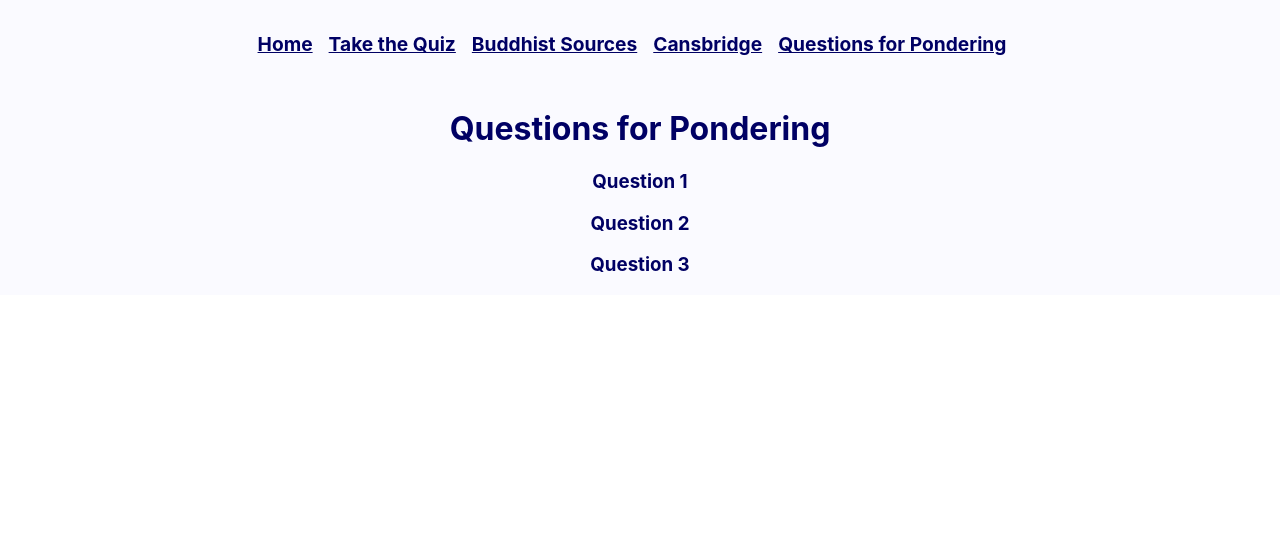
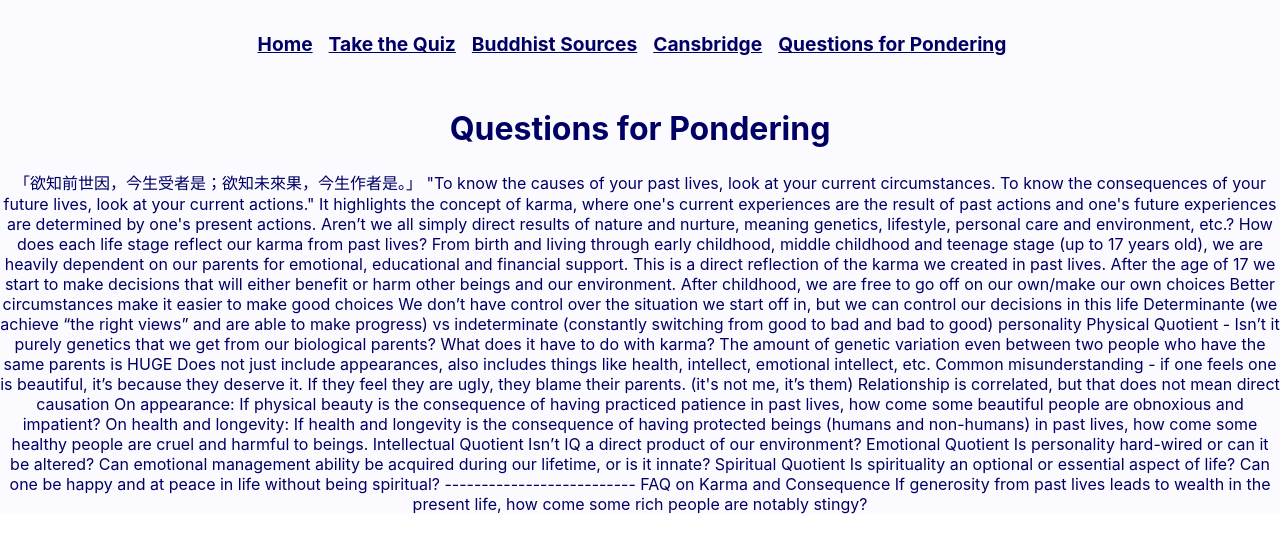
Before and after one commit to TheFloatingString/self-reflection-frontend, a React (Create React App) app: page /faq in a window 1280 px wide. Shown: the top 552 px of the page. Built offline with nearby package versions, Linux system fonts and the light colour scheme.

Commit message:
WIP add Questions for Pondering

```diff
--- a/src/pages/FaqPage.js
+++ b/src/pages/FaqPage.js
@@ -23,26 +23,93 @@ function FaqPage() {
     <div className='App'>
         <NavigationBar />
             <h1>Questions for Pondering</h1>
-                <h3 onClick={toggleQuestion1} style={{ cursor: 'pointer' }}>Question 1</h3>
-                {showQuestion1 && (
-                <div style={{ marginTop: '1rem' }}>
-                    <p>Answer 1</p>
-                </div>
-                )}
-                <h3 onClick={toggleQuestion2} style={{ cursor: 'pointer', marginTop: '1rem' }}>Question 2</h3>
-                {showQuestion2 && (
-                <div style={{ marginTop: '1rem' }}>
-                    <p>Answer 2</p>
-                </div>
-                )}
-                <h3 onClick={toggleQuestion3} style={{ cursor: 'pointer', marginTop: '1rem' }}>Question 3</h3>
-                {showQuestion3 && (
-                <div style={{ marginTop: '1rem' }}>
-                    <p>Answer 3</p>
-                </div>
-                )}
+
+
+「欲知前世因，今生受者是；欲知未來果，今生作者是。」
+"To know the causes of your past lives, look at your current circumstances. To know the consequences of your future lives, look at your current actions."
+
+It highlights the concept of karma, where one's current experiences are the result of past actions and one's future experiences are determined by one's present actions.
+
+
+Aren’t we all simply direct results of nature and nurture, meaning genetics, lifestyle, personal care and environment, etc.?
+
+How does each life stage reflect our karma from past lives?
+  From birth and living through early childhood, middle childhood and teenage stage (up to 17 years old), we are heavily dependent on our parents for emotional, educational and financial support. This is a direct reflection of the karma we created in past lives.
+
+  After the age of 17 we start to make decisions that will either benefit or harm other beings and our environment.
+
+After childhood, we are free to go off on our own/make our own choices
+Better circumstances make it easier to make good choices
+We don’t have control over the situation we start off in, but we can control our decisions in this life
+Determinante (we achieve “the right views” and are able to make progress) vs indeterminate (constantly switching from good to bad and bad to good) personality
+
+
+
+Physical Quotient
+
+- Isn’t it purely genetics that we get from our biological parents? What does it have to do with karma?
+The amount of genetic variation even between two people who have the same parents is HUGE
+Does not just include appearances, also includes things like health, intellect, emotional intellect, etc.
+Common misunderstanding - if one feels one is beautiful, it’s because they deserve it. If they feel they are ugly, they blame their parents. (it's not me, it’s them)
+Relationship is correlated, but that does not mean direct causation
+
+
+On appearance: If physical beauty is the consequence of having practiced patience in past lives, how come some beautiful people are obnoxious and impatient?
+
+On health and longevity: If health and longevity is the consequence of having protected beings (humans and non-humans) in past lives, how come some healthy people are cruel and harmful to beings.
+
+
+Intellectual Quotient
+
+Isn’t IQ a direct product of our environment?
+
+
+Emotional Quotient
+
+Is personality hard-wired or can it be altered?
+Can emotional management ability be acquired during our lifetime, or is it innate?
+
+
+Spiritual Quotient
+
+Is spirituality an optional or essential aspect of life?
+Can one be happy and at peace in life without being spiritual?
+
+--------------------------
+
+FAQ on Karma and Consequence
+
+If generosity from past lives leads to wealth in the present life, how come some rich people are notably stingy?
+
+
+
+
+
+
+
+
     </div>
   );
 }
 
 export default FaqPage;
+
+
+                // <h3 onClick={toggleQuestion1} style={{ cursor: 'pointer' }}>Question 1</h3>
+                // {showQuestion1 && (
+                // <div style={{ marginTop: '1rem' }}>
+                //     <p>Answer 1</p>
+                // </div>
+                // )}
+                // <h3 onClick={toggleQuestion2} style={{ cursor: 'pointer', marginTop: '1rem' }}>Question 2</h3>
+                // {showQuestion2 && (
+                // <div style={{ marginTop: '1rem' }}>
+                //     <p>Answer 2</p>
+                // </div>
+                // )}
+                // <h3 onClick={toggleQuestion3} style={{ cursor: 'pointer', marginTop: '1rem' }}>Question 3</h3>
+                // {showQuestion3 && (
+                // <div style={{ marginTop: '1rem' }}>
+                //     <p>Answer 3</p>
+                // </div>
+                // )}
```
